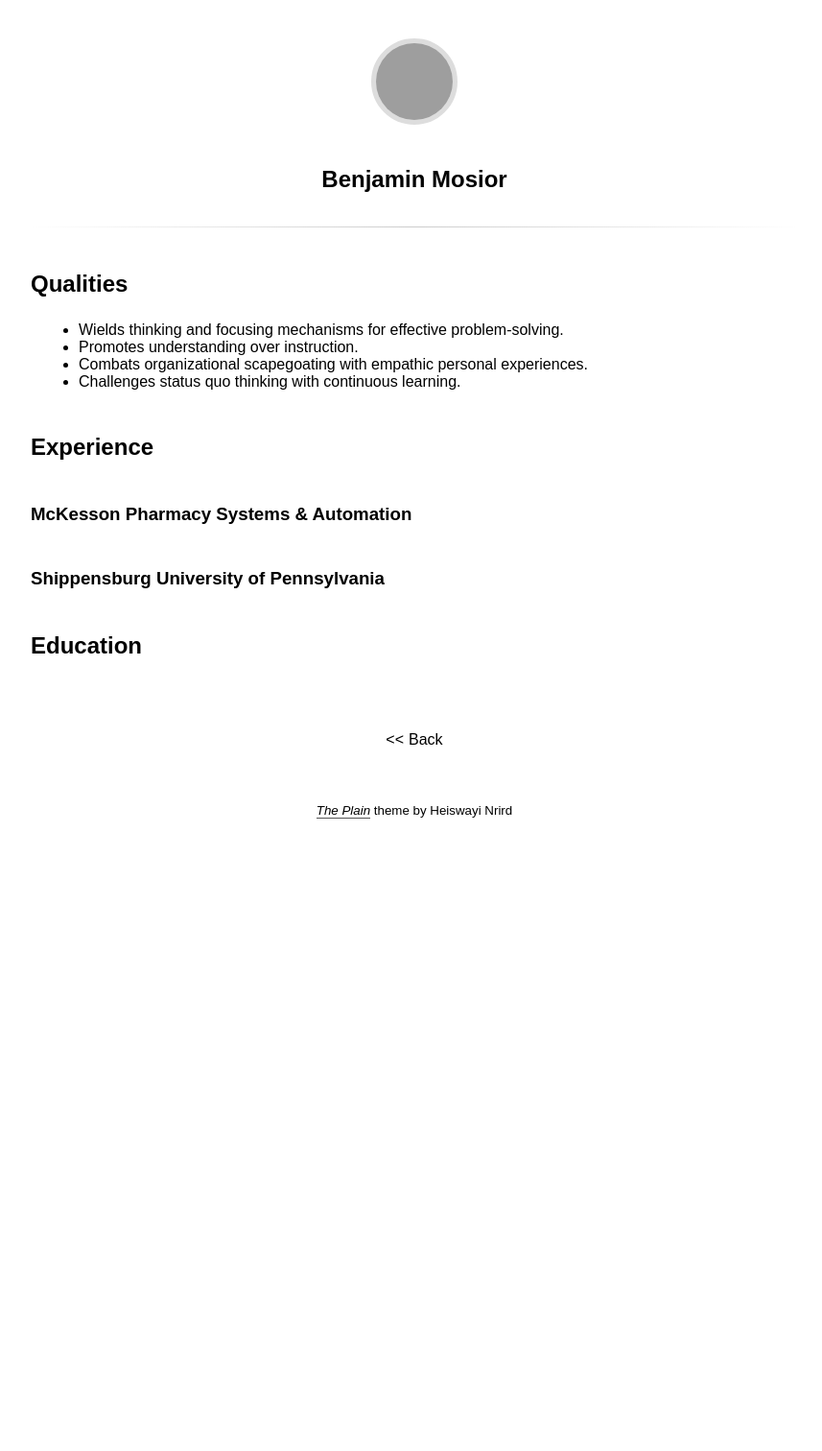
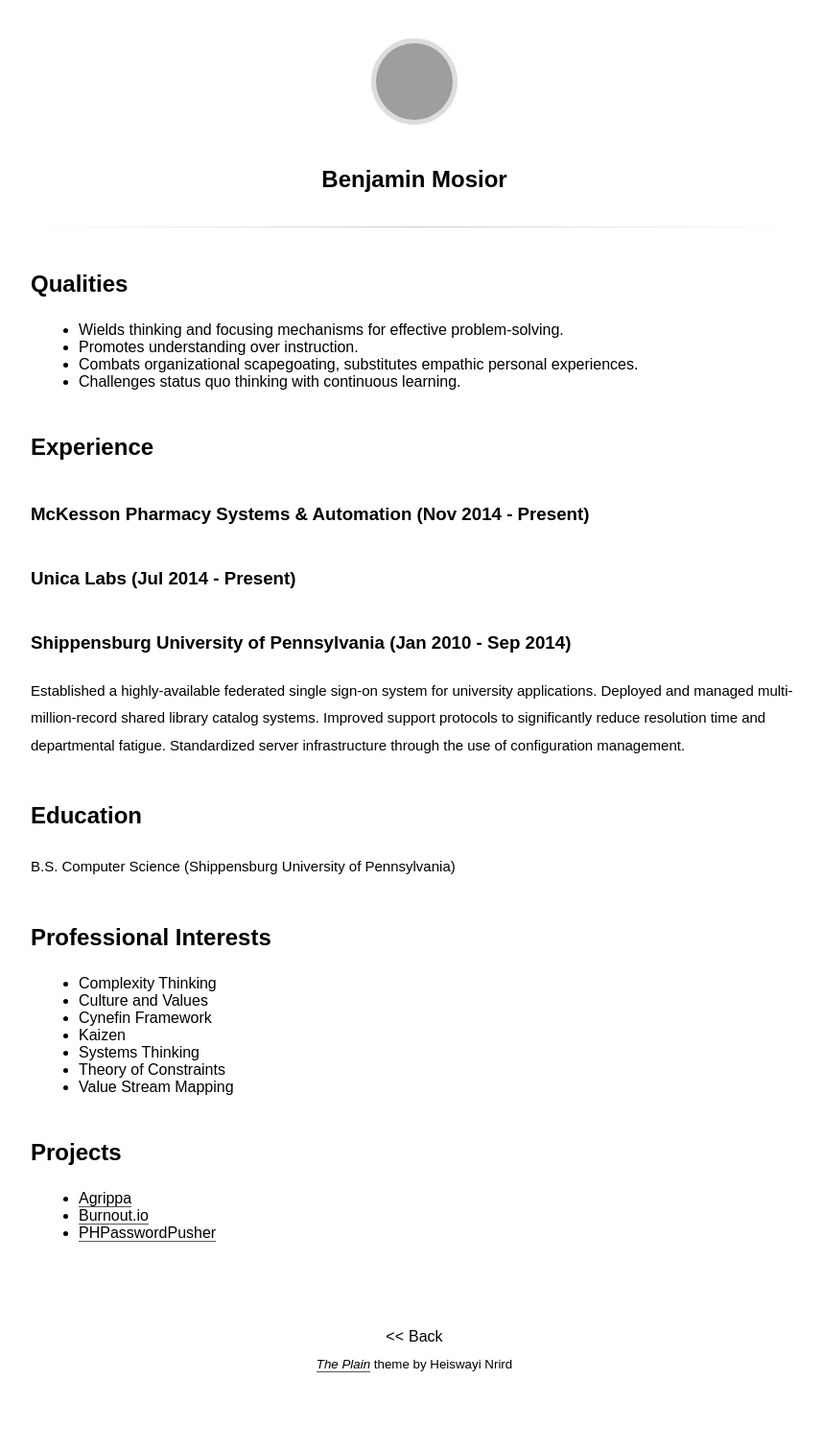
Before and after one commit to bemosior/bemosior.github.io, a Jekyll site: the page built from resume.md, in a window 1280 px wide. Shown: the whole page at 96% size, without its empty margins (208-1065 px from the left). Built offline with Jekyll 4.4.1, drawn with Linux system fonts in a browser that asks for light colours; some web fonts are replaced; before the commit the page ends 970 px from its top, so only the background shows below that; grey boxes are pictures that could not be loaded.

Commit message:
Reasonable improvement for public consumption.

```diff
--- a/resume.md
+++ b/resume.md
@@ -7,13 +7,35 @@ title: Benjamin Mosior
 
 * Wields thinking and focusing mechanisms for effective problem-solving.
 * Promotes understanding over instruction.
-* Combats organizational scapegoating with empathic personal experiences.
+* Combats organizational scapegoating, substitutes empathic personal experiences.
 * Challenges status quo thinking with continuous learning.
 
 ## Experience
 
-### McKesson Pharmacy Systems & Automation
+### McKesson Pharmacy Systems & Automation (Nov 2014 - Present)
 
-### Shippensburg University of Pennsylvania
+### Unica Labs (Jul 2014 - Present)
+
+### Shippensburg University of Pennsylvania (Jan 2010 - Sep 2014)
+
+Established a highly-available federated single sign-on system for university applications. Deployed and managed multi-million-record shared library catalog systems. Improved support protocols to significantly reduce resolution time and departmental fatigue. Standardized server infrastructure through the use of configuration management.
 
 ## Education
+
+B.S. Computer Science (Shippensburg University of Pennsylvania)
+
+## Professional Interests
+
+* Complexity Thinking
+* Culture and Values
+* Cynefin Framework
+* Kaizen
+* Systems Thinking
+* Theory of Constraints
+* Value Stream Mapping
+
+## Projects
+
+* [Agrippa](https://github.com/unicalabs/agrippa)
+* [Burnout.io](https://github.com/reignite/burnout.io)
+* [PHPasswordPusher](https://github.com/bemosior/PHPasswordPusher)
```
